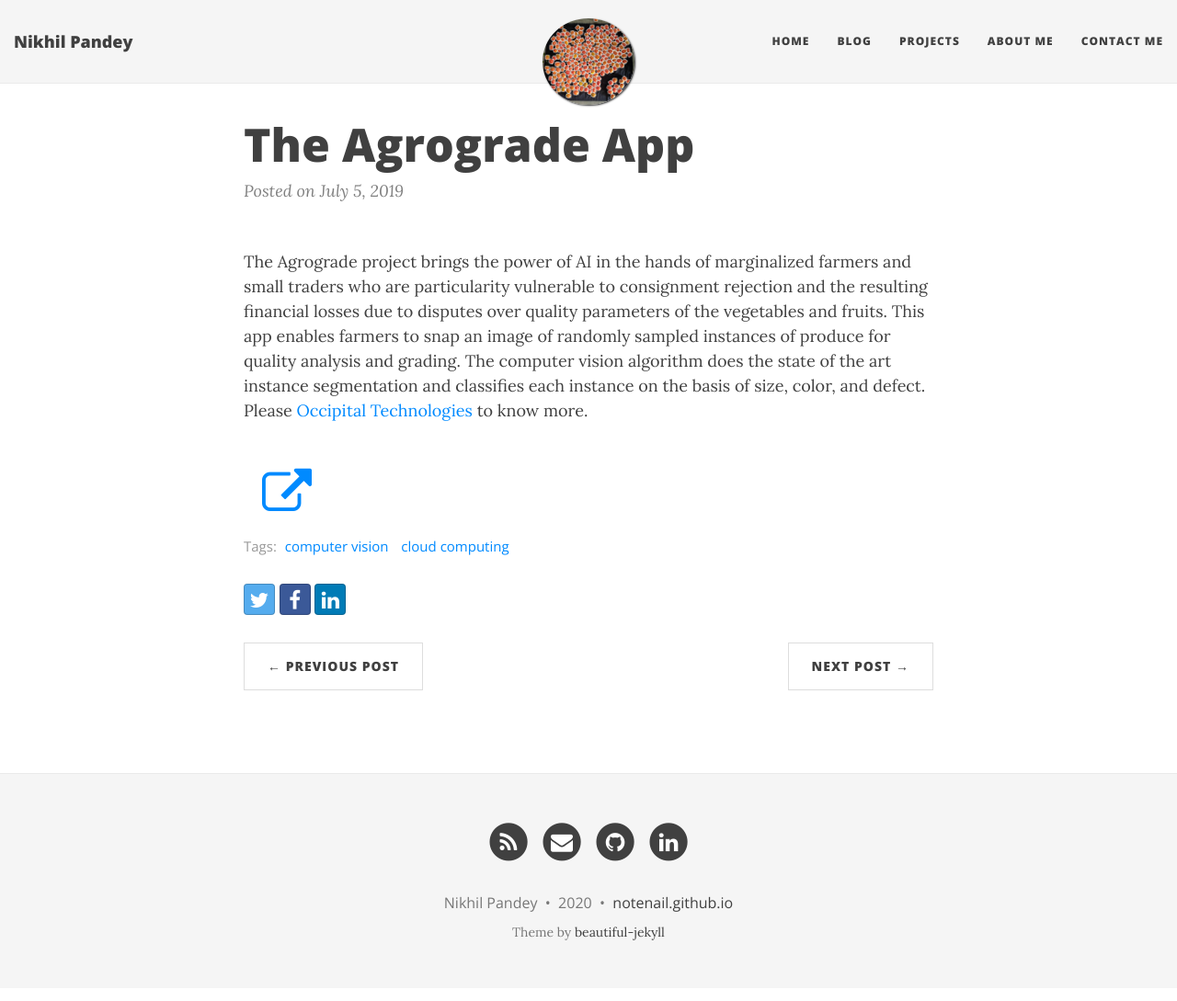
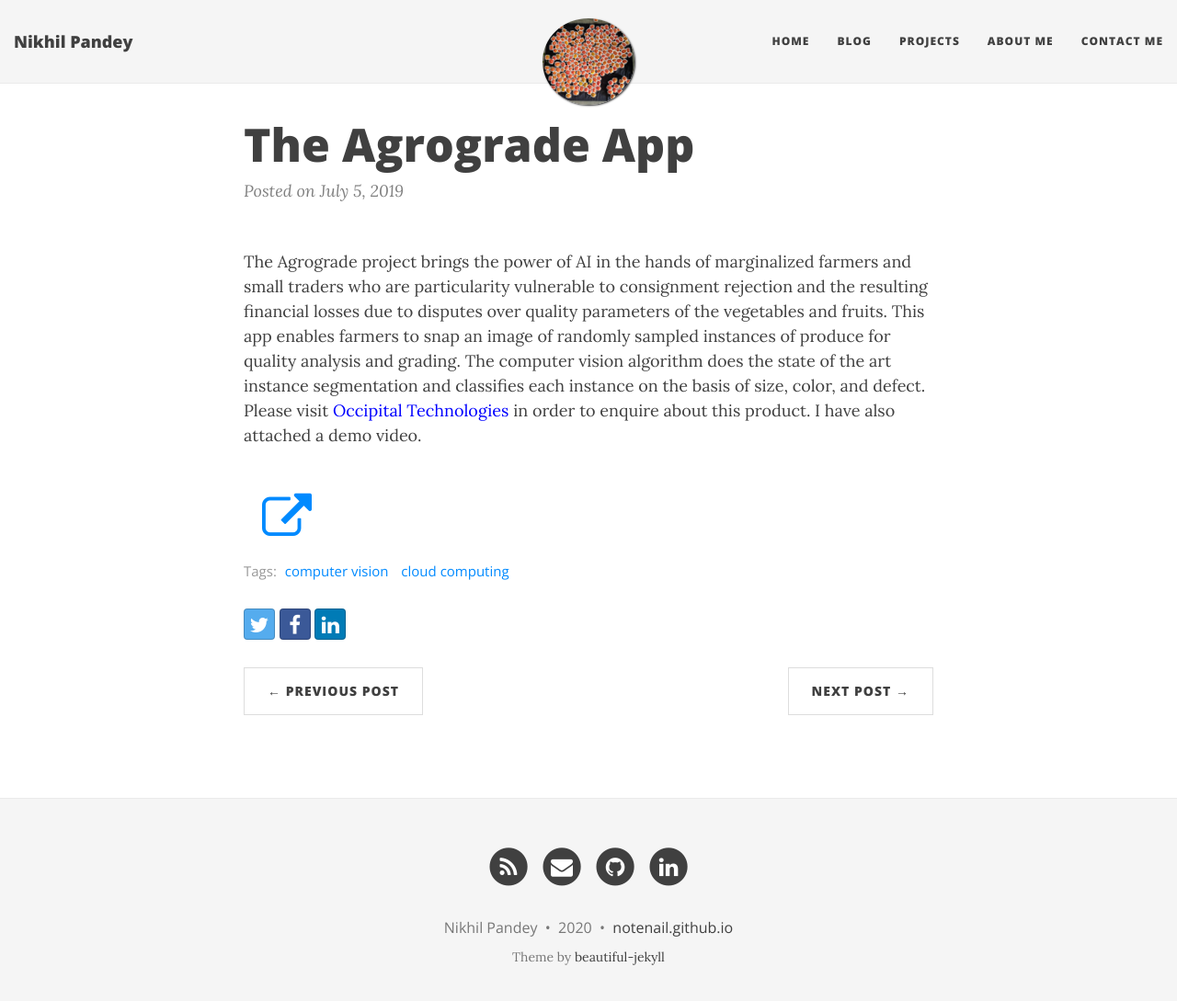
Before and after one commit to notenail/notenail.github.io, a Jekyll site: the page built from _posts/2019-07-05-agrograde_app.md, in a window 1280 px wide and 1102 px high. Shown: the top 1089 px of the window at 92% size. Built offline with Jekyll 4.4.1, drawn with Linux system fonts in a browser that asks for light colours; nearby versions of some CDN libraries.

Commit message:
updated index.html

```diff
--- a/_posts/2019-07-05-agrograde_app.md
+++ b/_posts/2019-07-05-agrograde_app.md
@@ -9,4 +9,4 @@ image: /img/projects/tomato.jpeg
 ---
 
 
-The Agrograde project brings the power of AI in the hands of marginalized farmers and small traders who are particularity vulnerable to consignment rejection and the resulting financial losses due to disputes over quality parameters of the vegetables and fruits. This app enables farmers to snap an image of randomly sampled instances of produce for quality analysis and grading. The computer vision algorithm does the state of the art instance segmentation and classifies each instance on the basis of size, color, and defect. Please <a href="https://www.occipitaltech.com/" target="_blank" rel="noopener noreferrer">Occipital Technologies</a> to know more.
+The Agrograde project brings the power of AI in the hands of marginalized farmers and small traders who are particularity vulnerable to consignment rejection and the resulting financial losses due to disputes over quality parameters of the vegetables and fruits. This app enables farmers to snap an image of randomly sampled instances of produce for quality analysis and grading. The computer vision algorithm does the state of the art instance segmentation and classifies each instance on the basis of size, color, and defect. Please visit <a href="https://www.occipitaltech.com/" target="_blank" rel="noopener noreferrer" style="color:blue">Occipital Technologies</a> in order to enquire about this product. I have also attached a demo video.
```
